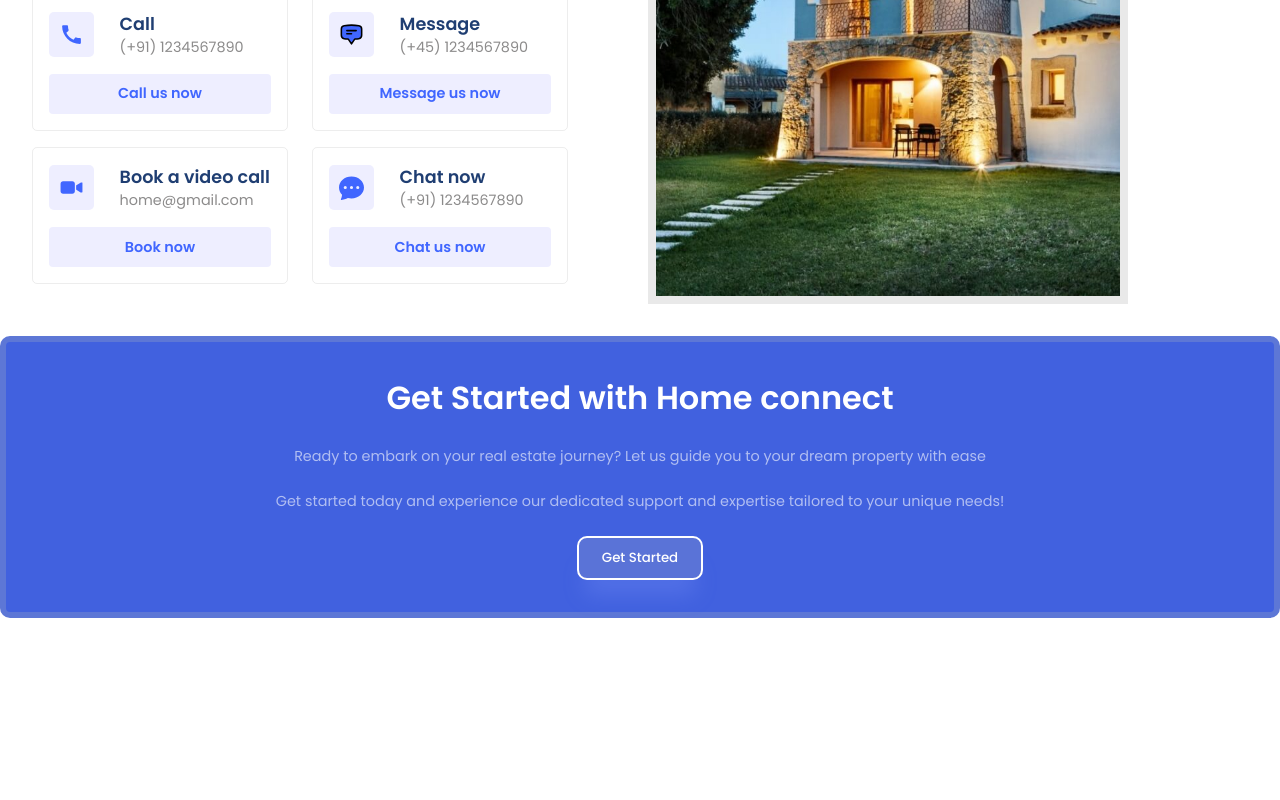
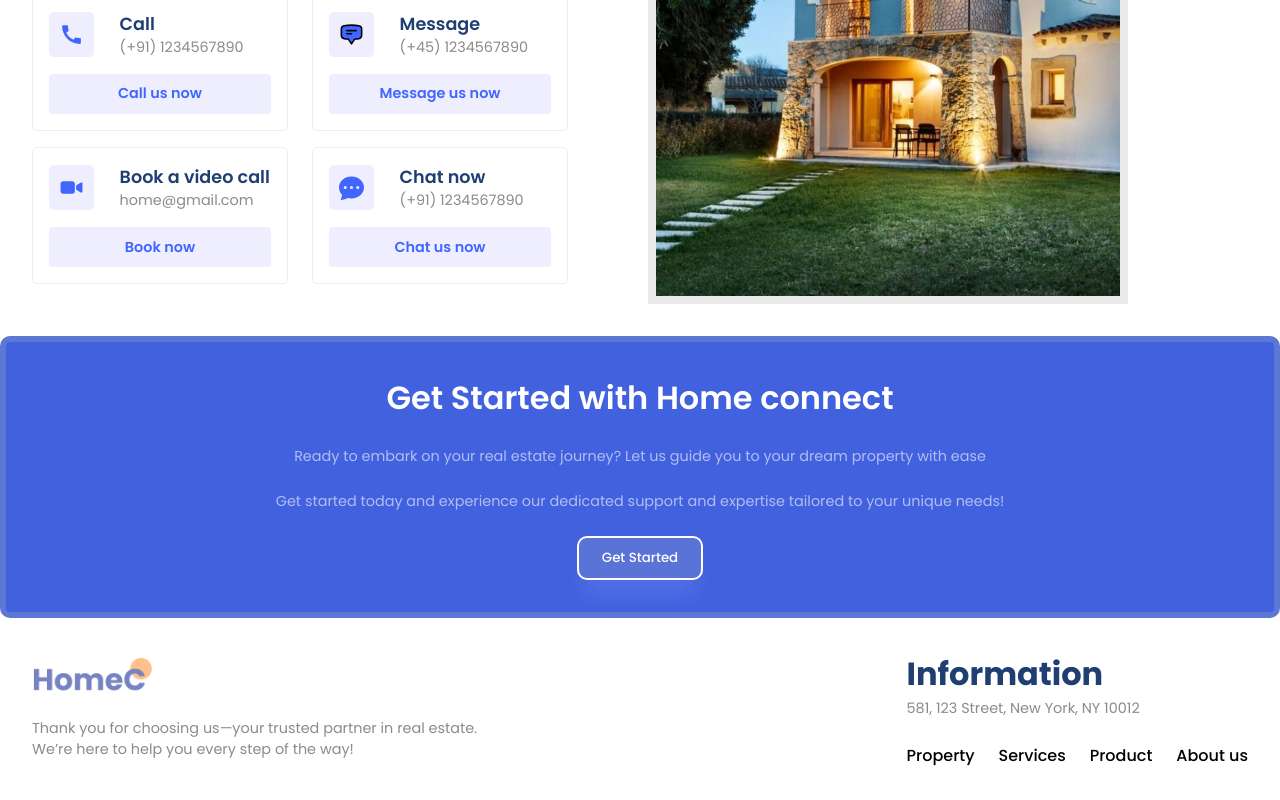
Before and after one commit to IssamKharbache/home-connect, a React (Vite) app in the folder client/: page / in a window 1280 px wide. Shown: the part 2462-3262 px from the top of the page. Before the commit the page ends 3080 px from the top, so only its background shows below. Built offline with nearby package versions, Linux system fonts and the light colour scheme.

Commit message:
creating the footer

```diff
--- a/client/src/App.jsx
+++ b/client/src/App.jsx
@@ -6,6 +6,7 @@
 import Value from "./components/value/Value";
 import Contact from "./components/contact/Contact";
 import GetStarted from "./components/getStarted/GetStarted";
+import Footer from "./components/footer/Footer";
 
 function App() {
   return (
@@ -20,6 +21,7 @@
       <Value />
       <Contact />
       <GetStarted />
+      <Footer />
     </div>
   );
 }
--- /dev/null
+++ b/client/src/components/footer/Footer.jsx
@@ -0,0 +1,32 @@
+import "./footer.css";
+const Footer = () => {
+  return (
+    <div className="f-wrapper">
+      <div className="paddings innerWidth flexCenter f-container">
+        {/* left side */}
+        <div className="flexColStart f-left">
+          <img src="./logo2.png" alt="Logo" width={120} />
+          <span className="secondaryText">
+            Thank you for choosing us—your trusted partner in real estate.{" "}
+            <br /> We’re here to help you every step of the way!
+          </span>
+        </div>
+        {/* right side */}
+        <div className="flexColStart f-right">
+          <span className="primaryText">Information</span>
+          <span className="secondaryText">
+            581, 123 Street, New York, NY 10012
+          </span>
+          <div className="flexCenter f-menu">
+            <span>Property</span>
+            <span>Services</span>
+            <span>Product</span>
+            <span>About us</span>
+          </div>
+        </div>
+      </div>
+    </div>
+  );
+};
+
+export default Footer;
--- /dev/null
+++ b/client/src/components/footer/footer.css
@@ -0,0 +1,13 @@
+.f-container{
+    justify-content: space-between;
+
+}
+
+.f-left{
+    gap: 1rem;
+}
+.f-menu{
+    gap: 1.5rem;
+    margin-top: 1.5rem;
+    font-weight: 500;
+}
```
